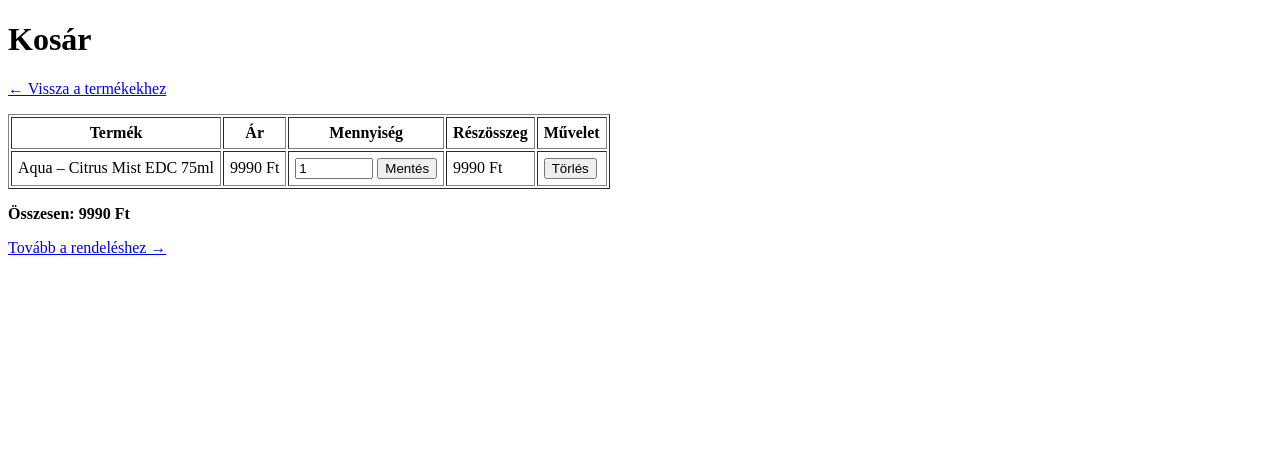
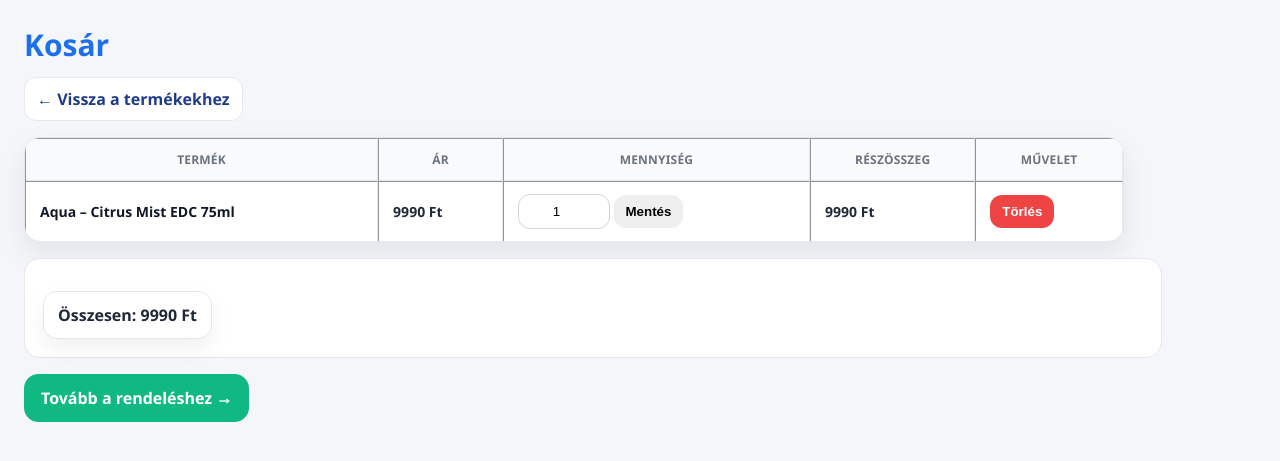
Before and after one commit to MRuzicska/PROJEKT, a PHP site: page /cart.php in a window 1280 px wide. Shown: the top 461 px of the page. Run offline with PHP 8.4, Linux system fonts and the light colour scheme; a user stored in the database is signed in; data comes from the database, SQL or seed files in the repository.

Commit message:
Css többi része

```diff
--- a/parfum-webshop/cart.php
+++ b/parfum-webshop/cart.php
@@ -78,7 +78,8 @@ foreach ($items as $it) $total += (int)$it['price'] * (int)$it['quantity'];
 ?>
 <!doctype html>
 <html lang="hu">
-<head><meta charset="utf-8"><title>Kosár</title></head>
+<head><meta charset="utf-8"><title>Kosár</title>
+<link rel="stylesheet" href="css/cart.css"></head>
 <body>
 <h1>Kosár</h1>
 <p><a href="index.php">← Vissza a termékekhez</a></p>
--- a/parfum-webshop/checkout.php
+++ b/parfum-webshop/checkout.php
@@ -77,7 +77,8 @@ if ($_SERVER['REQUEST_METHOD'] === 'POST') {
 ?>
 <!doctype html>
 <html lang="hu">
-<head><meta charset="utf-8"><title>Rendelés</title></head>
+<head><meta charset="utf-8"><title>Rendelés</title>
+<link rel="stylesheet" href="css/checkout.css"></head>
 <body>
 <h1>Rendelés leadása</h1>
 <p><a href="cart.php">← Vissza a kosárhoz</a></p>
--- /dev/null
+++ b/parfum-webshop/css/cart.css
@@ -0,0 +1,181 @@
+body{
+  background: #f4f6f9;
+  color: #1f2937;
+  font-family: "Segoe UI", Arial, sans-serif;
+  margin: 0;
+  padding: 24px;
+}
+
+/* Title */
+h1{
+  margin: 0 0 12px 0;
+  font-size: 30px;
+  font-weight: 900;
+  color: #1f6feb;
+}
+
+/* Back link block */
+body > p:first-of-type{
+  margin: 0 0 16px 0;
+}
+body > p:first-of-type a{
+  display: inline-flex;
+  align-items: center;
+  gap: 8px;
+  padding: 10px 12px;
+  border-radius: 12px;
+  background: #ffffff;
+  border: 1px solid #e5e7eb;
+  text-decoration: none;
+  font-weight: 800;
+  color: #1f3b8a;
+}
+body > p:first-of-type a:hover{
+  background: #eef2ff;
+}
+
+/* Empty cart message */
+body > p:nth-of-type(2){
+  background: #ffffff;
+  border: 1px solid #e5e7eb;
+  border-radius: 16px;
+  padding: 18px;
+  width: min(1100px, 96vw);
+}
+
+/* Table wrapper feel */
+table{
+  width: min(1100px, 96vw);
+  border-collapse: separate !important;
+  border-spacing: 0;
+  background: #ffffff;
+  border: 1px solid #e5e7eb !important;
+  border-radius: 16px;
+  overflow: hidden;
+  box-shadow: 0 12px 30px rgba(16, 24, 40, 0.08);
+}
+
+/* Remove old HTML border look */
+table[border="1"]{
+  border: 1px solid #e5e7eb !important;
+}
+
+/* Header row */
+th{
+  background: #f9fafb;
+  font-size: 12px;
+  letter-spacing: .2px;
+  text-transform: uppercase;
+  color: #6b7280;
+  font-weight: 900;
+  padding: 12px 14px;
+  border-bottom: 1px solid #e5e7eb;
+}
+
+/* Cells */
+td{
+  padding: 12px 14px;
+  border-bottom: 1px solid #eef2f7;
+  vertical-align: middle;
+  font-size: 14px;
+}
+
+/* Last row border */
+tr:last-child td{
+  border-bottom: none;
+}
+
+/* Product cell emphasis */
+td:first-child{
+  font-weight: 800;
+  color: #111827;
+}
+
+/* Price + subtotal columns align a bit nicer */
+td:nth-child(2),
+td:nth-child(4){
+  white-space: nowrap;
+  font-weight: 800;
+}
+
+/* Quantity input */
+input[type="number"]{
+  padding: 9px 10px;
+  border-radius: 12px;
+  border: 1px solid #d1d5db;
+  background: #fff;
+  outline: none;
+  text-align: center;
+}
+input[type="number"]:focus{
+  border-color: #1f6feb;
+  box-shadow: 0 0 0 4px rgba(31, 111, 235, 0.12);
+}
+
+/* Buttons default */
+button{
+  padding: 9px 12px;
+  border-radius: 12px;
+  border: none;
+  font-weight: 900;
+  cursor: pointer;
+}
+
+/* "Mentés" (update) button: blue */
+form input[name="action"][value="update"] + input + button{
+  background: #1f6feb;
+  color: #fff;
+}
+form input[name="action"][value="update"] + input + button:hover{
+  background: #1857b8;
+}
+
+/* "Törlés" (delete) button: red */
+form input[name="action"][value="delete"] + input + button{
+  background: #ef4444;
+  color: #fff;
+}
+form input[name="action"][value="delete"] + input + button:hover{
+  background: #dc2626;
+}
+
+/* Total line */
+p strong{
+  display: inline-block;
+  margin-top: 14px;
+  padding: 12px 14px;
+  border-radius: 14px;
+  background: #ffffff;
+  border: 1px solid #e5e7eb;
+  box-shadow: 0 10px 24px rgba(16, 24, 40, 0.06);
+  font-size: 16px;
+}
+
+/* Checkout link (last link) */
+body > p:last-of-type a{
+  display: inline-flex;
+  align-items: center;
+  justify-content: center;
+  padding: 12px 16px;
+  border-radius: 14px;
+  background: #10b981;
+  color: #ffffff;
+  font-weight: 950;
+  text-decoration: none;
+  border: 1px solid #10b981;
+}
+body > p:last-of-type a:hover{
+  background: #059669;
+}
+
+/* Mobile: make table scrollable */
+@media (max-width: 820px){
+  body{
+    padding: 16px;
+  }
+  table{
+    display: block;
+    overflow-x: auto;
+    -webkit-overflow-scrolling: touch;
+  }
+}
--- a/parfum-webshop/orders.php
+++ b/parfum-webshop/orders.php
@@ -12,7 +12,8 @@ $rows = $orders->fetchAll();
 ?>
 <!doctype html>
 <html lang="hu">
-<head><meta charset="utf-8"><title>Rendeléseim</title></head>
+<head><meta charset="utf-8"><title>Rendeléseim</title>
+<link rel="stylesheet" href="css/orders.css"></head>
 <body>
 <h1>Rendeléseim</h1>
 <p><a href="index.php">← Termékek</a></p>
--- a/parfum-webshop/register.php
+++ b/parfum-webshop/register.php
@@ -33,7 +33,8 @@ if ($_SERVER['REQUEST_METHOD'] === 'POST') {
 ?>
 <!doctype html>
 <html lang="hu">
-<head><meta charset="utf-8"><title>Regisztráció</title></head>
+<head><meta charset="utf-8"><title>Regisztráció</title>
+<link rel="stylesheet" href="css/register.css"></head>
 <body>
 <h1>Regisztráció</h1>
 <?php if ($error) echo '<p style="color:red;">'.h($error).'</p>'; ?>
```
Also changed, not shown: parfum-webshop/css/checkout.css (added, +125 -0 lines), parfum-webshop/css/orders.css (added, +131 -0 lines), parfum-webshop/css/register.css (added, +114 -0 lines).
